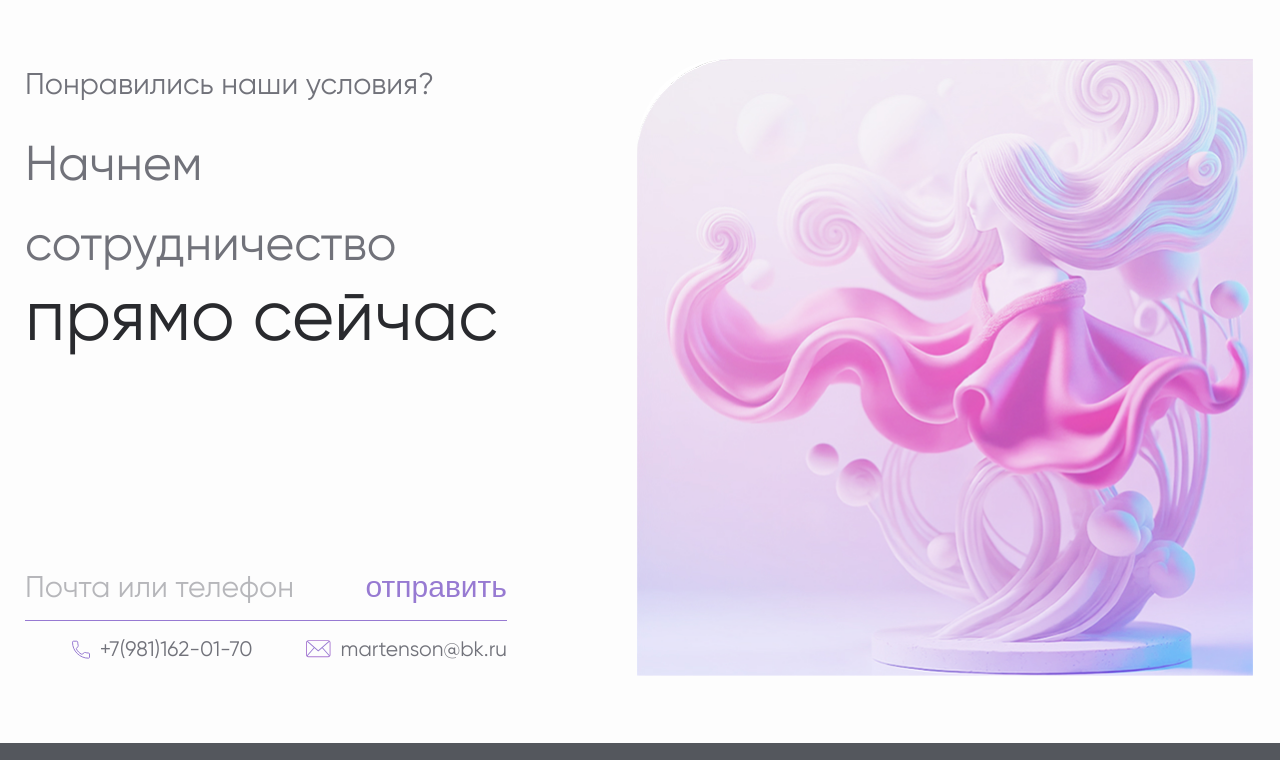
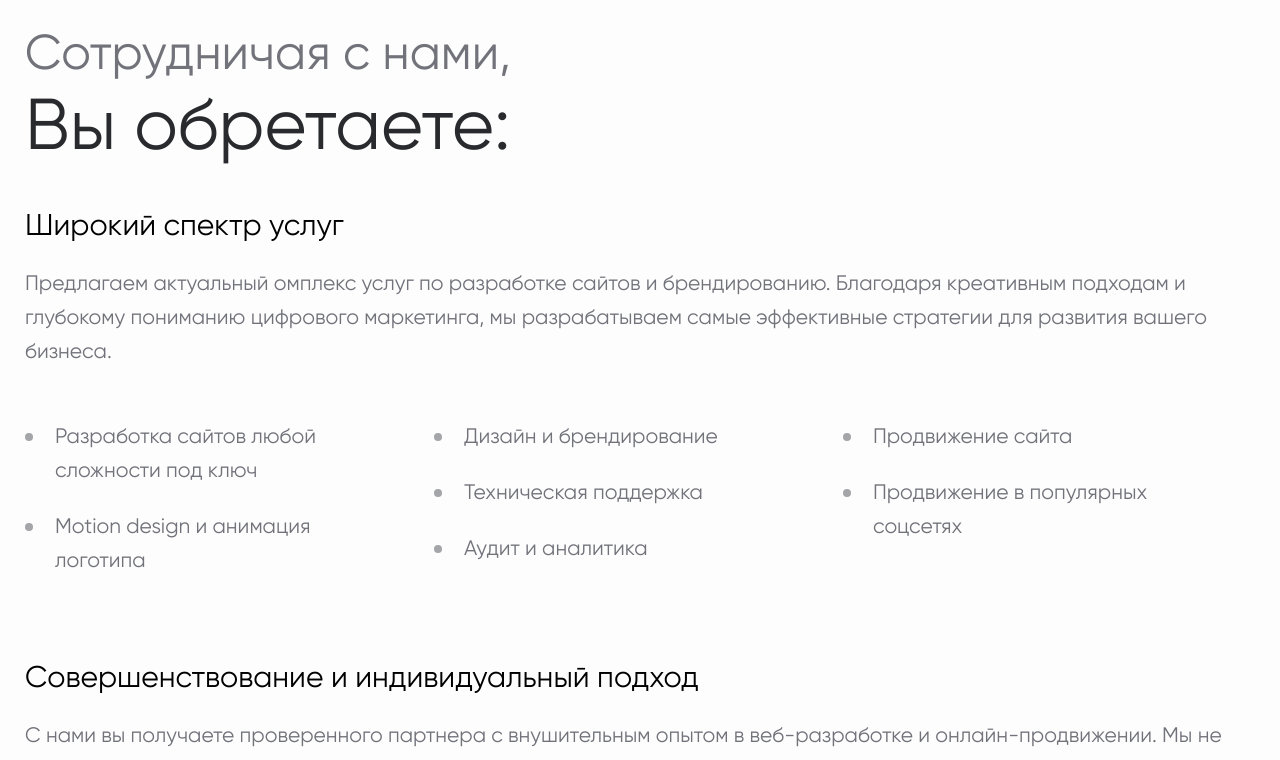
Before and after one commit to maindenis/sm, a plain HTML site: page about.html in a window 1280 px wide. Shown: the part 3953-4713 px from the top of the page. Drawn offline with nearby package versions, Linux system fonts and the light colour scheme.

Commit message:
Add files via upload

```diff
--- a/about.html
+++ b/about.html
@@ -214,6 +214,46 @@
 		</div>
 	</section>
 	<!-- /Section 4 - About Page -->
+	<!-- Section 5 - About Page -->
+	<section class="sect_5_ab">
+		<div class="row">
+			<div class="h2_wrapp">
+				<h2><span>Сотрудничая с нами,</span><br /> Вы обретаете:</h2>
+			</div>
+			<div class="about_article">
+				<h3>Широкий спектр услуг</h3>
+				<p>Предлагаем актуальный омплекс услуг по разработке сайтов и брендированию. Благодаря креативным подходам и глубокому пониманию цифрового маркетинга, мы разрабатываем самые эффективные стратегии для развития вашего бизнеса.</p>
+				<ul>
+					<li>Разработка сайтов любой сложности под ключ</li>
+					<li>Motion design и анимация логотипа</li>
+				</ul>
+				<ul>
+					<li>Дизайн и брендирование</li>
+					<li>Техническая поддержка</li>
+					<li>Аудит и аналитика</li>
+				</ul>
+				<ul>
+					<li>Продвижение сайта</li>
+					<li>Продвижение в популярных соцсетях</li>
+				</ul>
+				<h3>Совершенствование и индивидуальный подход</h3>
+				<p>С нами вы получаете проверенного партнера с внушительным опытом в веб-разработке и онлайн-продвижении. Мы не работаем на поток и ограничиваем количество проектов, чтобы обеспечить максимальное внимание каждому клиенту. Понимая уникальность каждого бизнеса, мы детально погружаемся в его специфику, что позволяет достигать высоких результатов.</p>
+				<ul>
+					<li>Выявляем ключевые нюансы через интервью</li>
+					<li>Проводим аудит конкурентной среды и выявляем их сильные и слабые стороны</li>
+				</ul>
+				<ul>
+					<li>Настраиваем проект в тесном контакте с заказчиком для эффективности проекта</li>
+					<li>Взаимодействие во время консультаций осуществляется напрямую с разработчиками</li>
+				</ul>
+				<ul>
+					<li>Используем высокотехнологичное ПО для аналитики и разработки</li>
+					<li>Постоянно проходим обучение для повышения квалификации</li>
+				</ul>
+			</div>
+		</div>
+	</section>
+	<!-- /Section 5 - About Page -->
 	<!-- Section 8 - Main Page -->
 	<section class="sect_8_mp">
 		<div class="row">
--- a/style.css
+++ b/style.css
@@ -1467,10 +1467,6 @@ textarea:focus {
 
 /*-- Section 3 - About Page --*/
 
-.screen_3_ab {
-
-}
-
 .promo_2 {
     margin: 72px 0 135px 0;
     background-image: url(img/promo_2_bg.jpg);
@@ -1553,6 +1549,71 @@ textarea:focus {
 
 /*-- /Section 4 - About Page --*/
 
+/*-- Section 5 - About Page --*/
+
+.sect_5_ab {
+    padding-top: 131px;
+}
+
+.about_article {
+    padding: 33px 0 0 0;
+}
+
+.about_article h3 {
+    padding: 10px 0;
+    font-size: 30px;
+    line-height: 42px;
+    color: #000;
+}
+
+.about_article p {
+    padding: 10px 0 29px 0;
+    font-size: 21px;
+    line-height: 34px;
+    color: #71727A;
+}
+
+.about_article ul {
+    display: inline-block;
+    vertical-align: top;
+    width: calc(33.33% - 45px);
+    margin: 0 20px;
+}
+
+.about_article p + ul {
+    margin-left: 0;
+}
+
+.about_article ul li {
+    margin: 22px 0;
+    padding-left: 30px;
+    position: relative;
+    font-size: 21px;
+    line-height: 34px;
+    color: #71727A;
+}
+
+.about_article ul li:before {
+    display: block;
+    content: "";
+    width: 8px;
+    height: 8px;
+    background: #A4A5A9;
+    border-radius: 50%;
+    position: absolute;
+    top: 14px;
+    left: 0;
+}
+
+.about_article ul + h3 {
+    padding-top: 57px;
+}
+
+.sect_5_ab + .sect_8_mp .callback_two_cols {
+    padding-top: 131px
+}
+
+/*-- /Section 5 - About Page --*/
 
 /*-------------------------------------------*/
 /* ----- FOOTER ------ */
```
